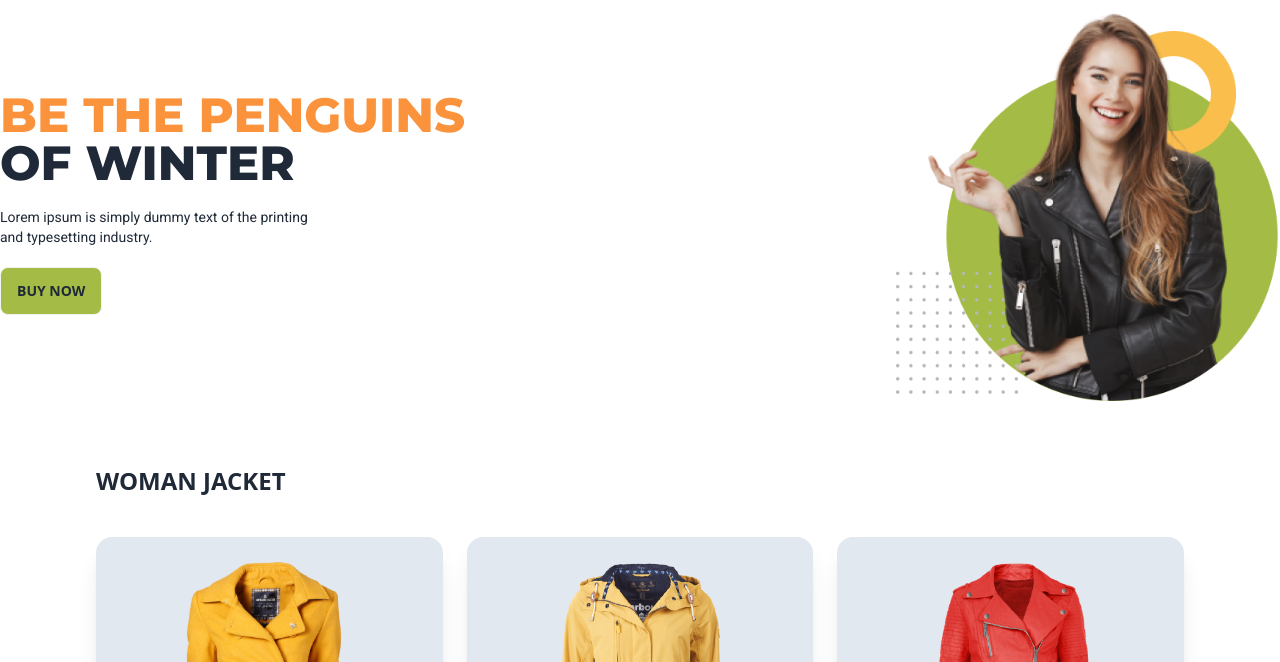
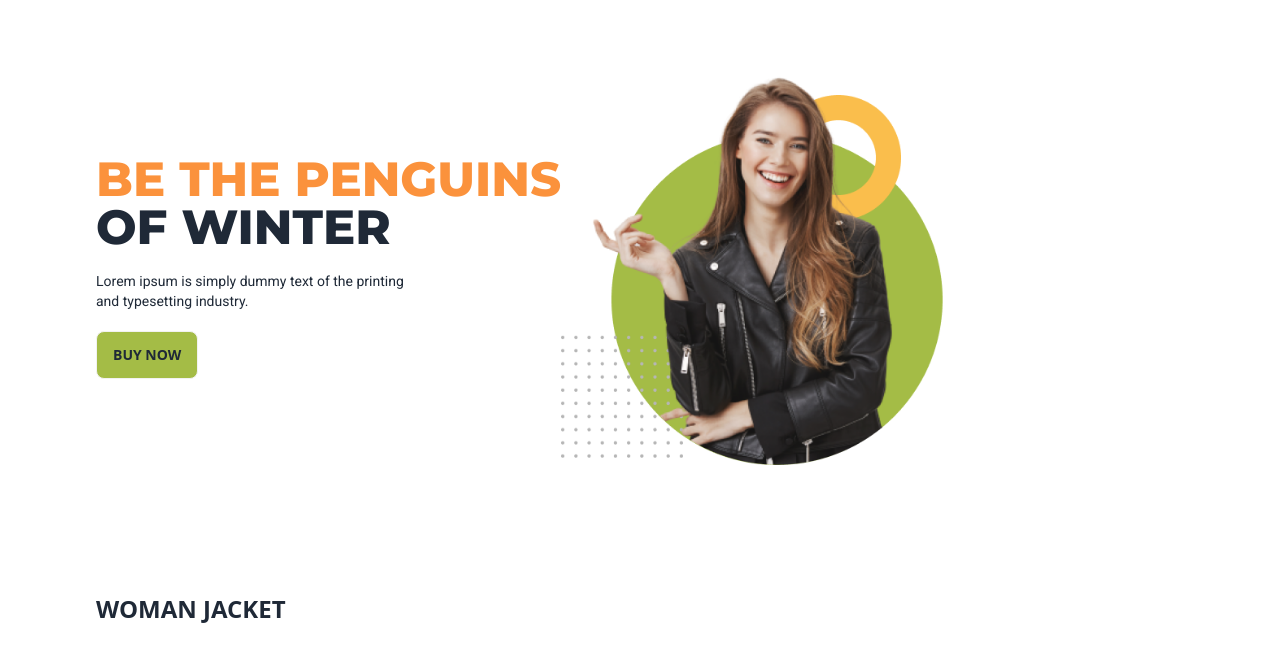
Before and after one commit to devripa/penguin-fashion, a plain HTML site: page index.html in a window 1280 px wide. Shown: the part 63-725 px from the top of the page. Drawn offline with nearby package versions, Linux system fonts and the light colour scheme.

Commit message:
index html

```diff
--- a/index.html
+++ b/index.html
@@ -43,9 +43,9 @@
           </div>
        </nav>
     </header>
-    <header class="container mx-auto">
+    <header class="max-w-[85%] mx-auto py-16">
          <!-- banner part start -->
-        <div class="hero-section flex items-center justify-between flex-col md:flex-row">
+        <div class="hero-section flex items-center flex-col md:flex-row">
             <div class="text-center md:text-left">
                  <h1 class=" text-3xl md:text-5xl font-extrabold montserrat "><span class="text-orange-400">BE THE PENGUINS</span><br> OF WINTER</h1>
                  <P class="roboto text-sm my-5">Lorem ipsum is simply dummy text of the printing <br> and typesetting industry.</P>
```
